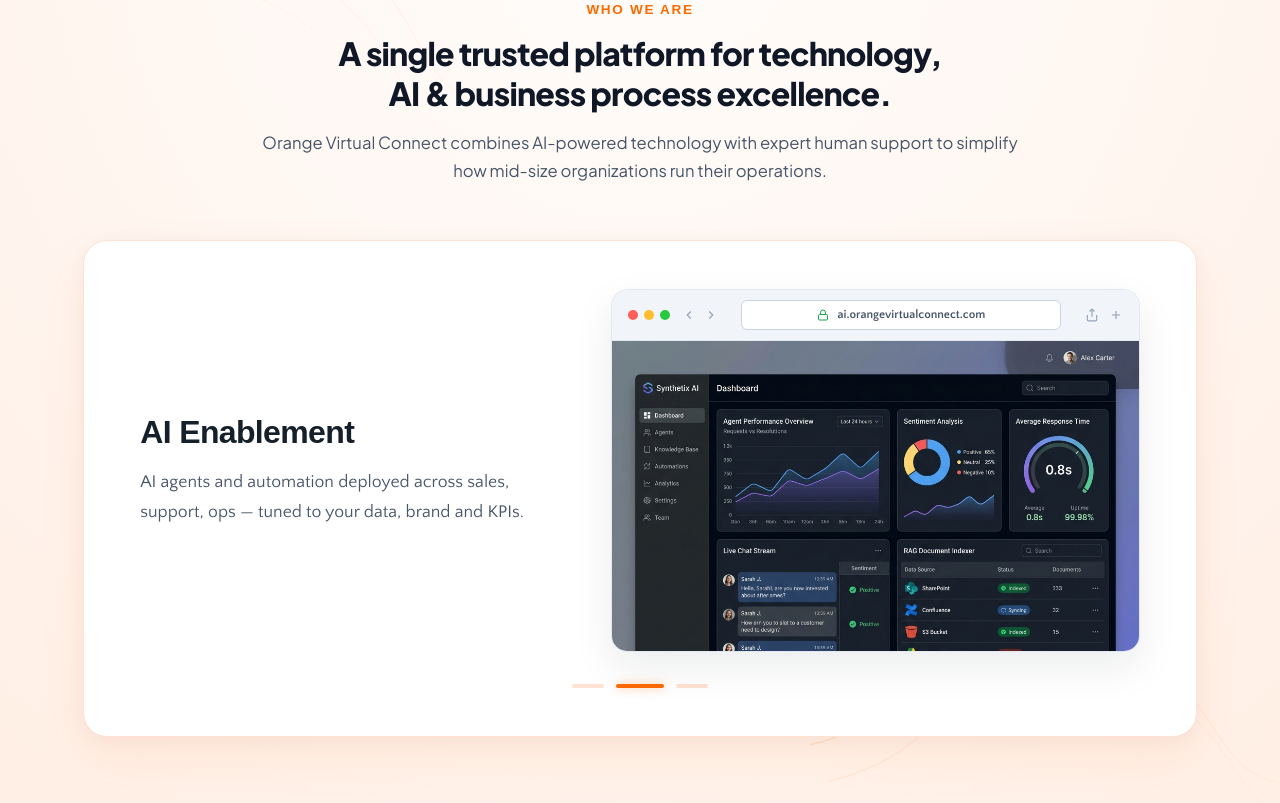
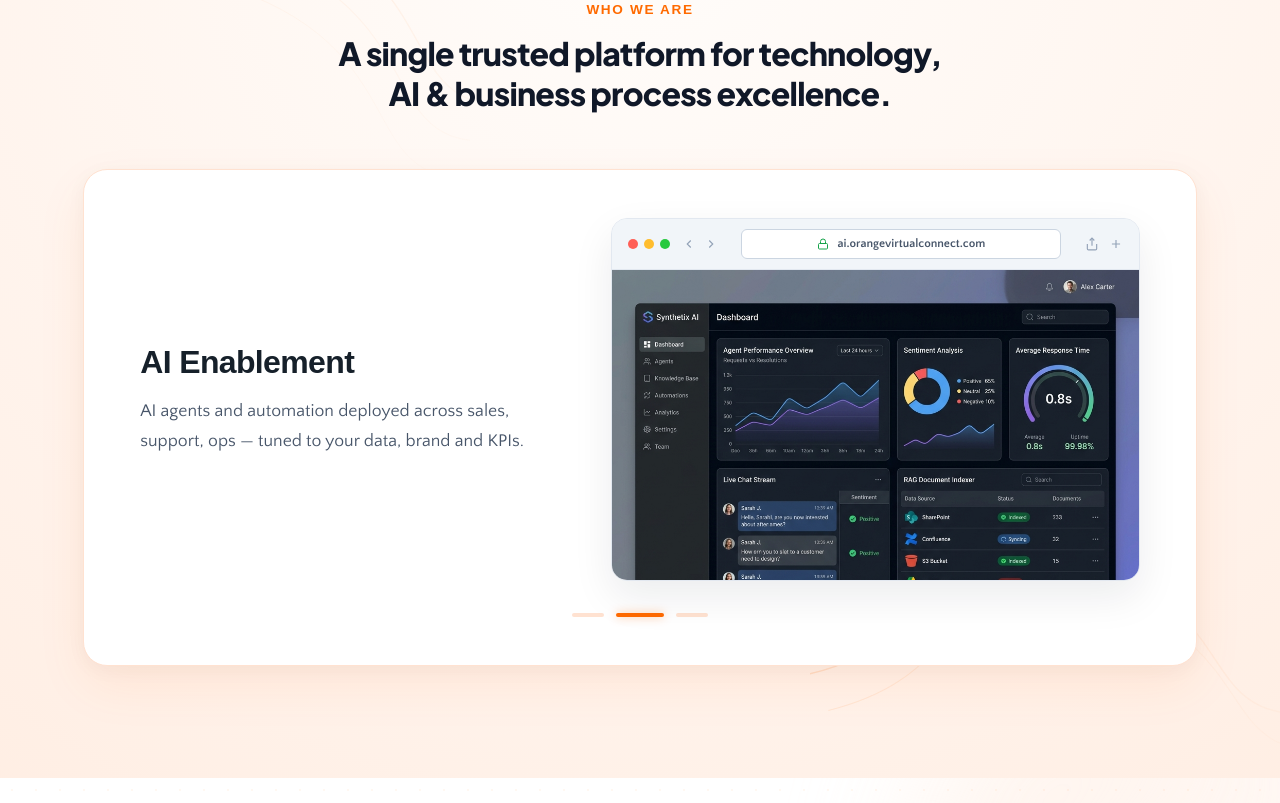
Before and after one commit to VirtualCare14/orangevc_site_main_nextjs, a Next.js app: page / in a window 1280 px wide. Shown: the part 1097-1900 px from the top of the page. Built offline with nearby package versions, Linux system fonts and the light colour scheme; a web font is replaced by a local one.

Commit message:
Remove subtext from WHO WE ARE section on homepage

```diff
--- a/app/page.js
+++ b/app/page.js
@@ -105,9 +105,7 @@ export default function HomePage() {
             <h2 className="who-we-are-heading-exact">
               A single trusted platform for technology,<br className="hidden md:block" /> AI &amp; business process excellence.
             </h2>
-            <p className="who-we-are-subtext-exact">
-              Orange Virtual Connect combines AI-powered technology with expert human support to simplify how mid-size organizations run their operations.
-            </p>
+
           </div>
 
           {/* Automatic Enterprise Carousel (Left Copy + Right Browser Mockup) */}
```
